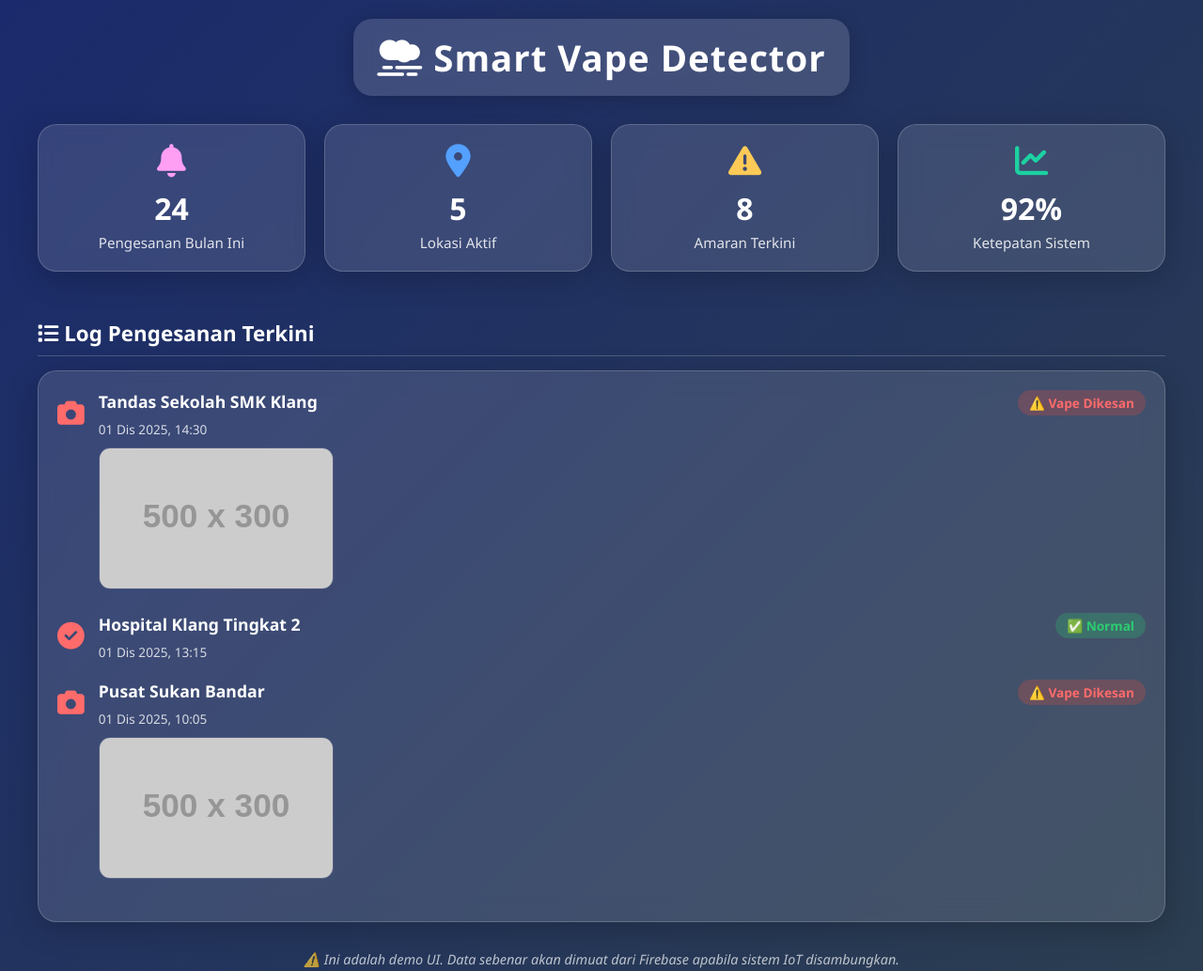
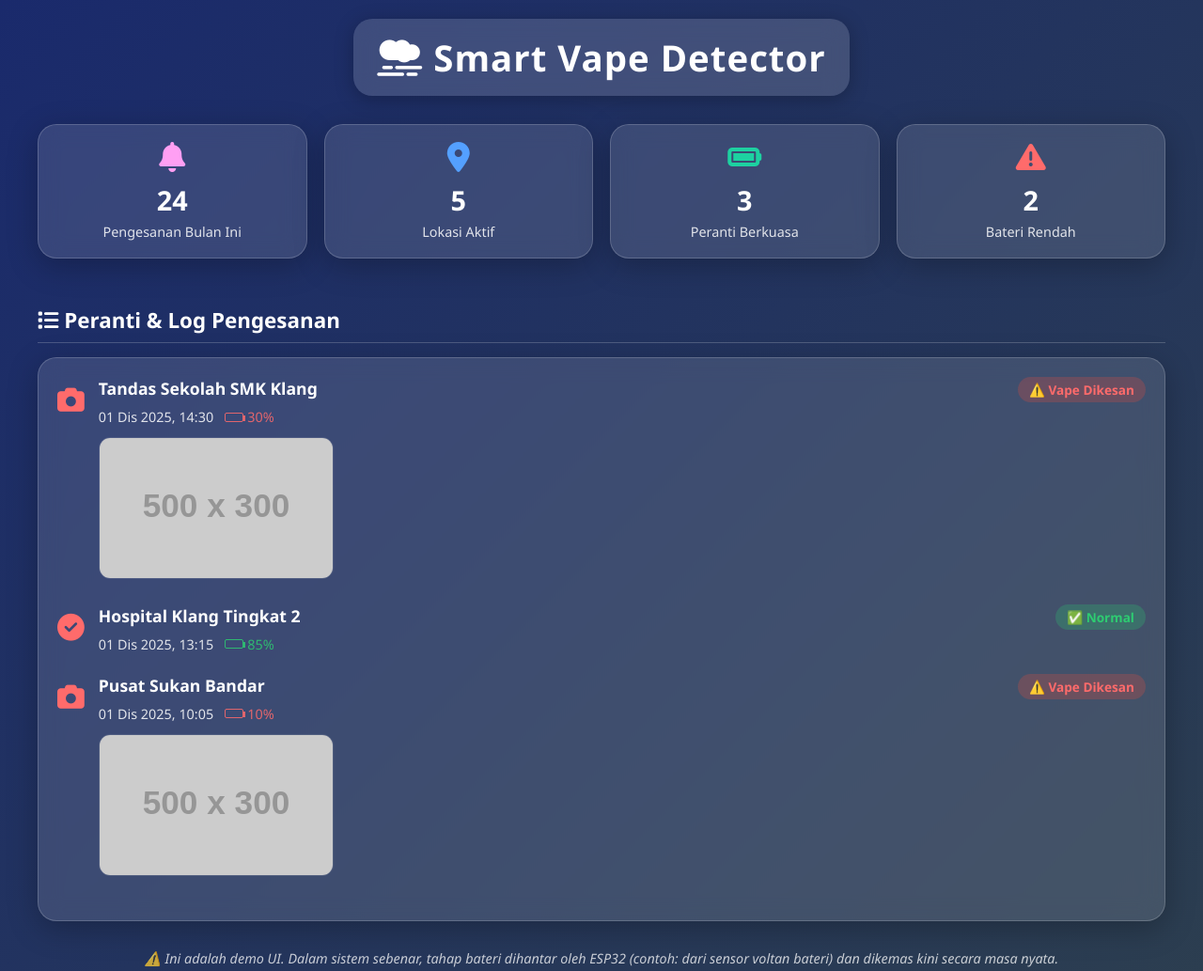
Before and after one commit to kaisertech11/SMART-VAPE-DETECTOR-V3, a plain HTML site: page index.html in a window 1280 px wide. Shown: the top 1033 px of the page at 94% size. Drawn offline with Linux system fonts and the light colour scheme; placeholder pictures from the web are drawn by us.

Commit message:
Update index.html

```diff
--- a/index.html
+++ b/index.html
@@ -3,7 +3,7 @@
 <head>
   <meta charset="UTF-8" />
   <meta name="viewport" content="width=device-width, initial-scale=1.0"/>
-  <title>Smart Vape Detector – Dashboard Moden</title>
+  <title>Smart Vape Detector – Dashboard</title>
   <link rel="stylesheet" href="https://cdnjs.cloudflare.com/ajax/libs/font-awesome/6.5.0/css/all.min.css" />
   <style>
     * { margin: 0; padding: 0; box-sizing: border-box; }
@@ -28,15 +28,14 @@
       font-size: 2.4rem;
       letter-spacing: 1px;
       background: rgba(255,255,255,0.15);
-      backdrop-filter: blur(10px);
-      -webkit-backdrop-filter: blur(10px);
+      backdrop-filter: blur(12px);
+      -webkit-backdrop-filter: blur(12px);
       padding: 15px 25px;
       border-radius: 20px;
       display: inline-block;
-      box-shadow: 0 4px 20px rgba(0,0,0,0.2);
+      box-shadow: 0 4px 20px rgba(0,0,0,0.25);
     }
 
-    /* Glassmorphism Card */
     .glass-card {
       background: rgba(255, 255, 255, 0.12);
       backdrop-filter: blur(12px);
@@ -45,40 +44,40 @@
       border: 1px solid rgba(255, 255, 255, 0.18);
       padding: 20px;
       margin-bottom: 20px;
-      box-shadow: 0 8px 32px rgba(0, 0, 0, 0.2);
+      box-shadow: 0 8px 32px rgba(0, 0, 0, 0.25);
       transition: transform 0.3s ease;
     }
     .glass-card:hover {
       transform: translateY(-3px);
     }
 
-    /* Statistik Grid */
+    /* Statistik */
     .stats {
       display: grid;
-      grid-template-columns: repeat(auto-fit, minmax(220px, 1fr));
-      gap: 20px;
+      grid-template-columns: repeat(auto-fit, minmax(200px, 1fr));
+      gap: 18px;
       margin-bottom: 30px;
     }
     .stat-card {
       text-align: center;
-      padding: 20px 10px;
+      padding: 18px 10px;
     }
     .stat-card i {
-      font-size: 2.2rem;
-      margin-bottom: 12px;
+      font-size: 2rem;
+      margin-bottom: 10px;
       display: block;
     }
     .stat-value {
-      font-size: 2rem;
+      font-size: 1.8rem;
       font-weight: bold;
       margin: 5px 0;
     }
     .stat-label {
-      font-size: 0.95rem;
+      font-size: 0.9rem;
       opacity: 0.85;
     }
 
-    /* Detection Log */
+    /* Detection Item */
     .detections-title {
       margin: 20px 0 15px;
       font-size: 1.4rem;
@@ -89,7 +88,7 @@
     .detection-item {
       display: flex;
       gap: 15px;
-      margin-bottom: 20px;
+      margin-bottom: 22px;
       align-items: flex-start;
     }
     .detection-icon {
@@ -103,7 +102,9 @@
     .detection-header {
       display: flex;
       justify-content: space-between;
-      margin-bottom: 5px;
+      margin-bottom: 6px;
+      flex-wrap: wrap;
+      gap: 8px;
     }
     .location-name {
       font-weight: bold;
@@ -115,24 +116,49 @@
       font-size: 0.85rem;
       font-weight: bold;
     }
-    .status-detected {
-      background: rgba(231, 76, 60, 0.25);
-      color: #ff6b6b;
+    .status-detected { background: rgba(231, 76, 60, 0.25); color: #ff6b6b; }
+    .status-normal { background: rgba(46, 204, 113, 0.25); color: #2ecc71; }
+
+    .device-info {
+      display: flex;
+      align-items: center;
+      gap: 12px;
+      margin-top: 6px;
+      font-size: 0.9rem;
+      opacity: 0.85;
     }
-    .status-normal {
-      background: rgba(46, 204, 113, 0.25);
-      color: #2ecc71;
+    .battery {
+      display: flex;
+      align-items: center;
+      gap: 4px;
     }
-    .detection-time {
-      font-size: 0.85rem;
-      opacity: 0.8;
+    .battery-icon {
+      width: 20px;
+      height: 10px;
+      border: 1px solid currentColor;
+      border-radius: 2px;
+      position: relative;
+      display: inline-block;
     }
+    .battery-icon::after {
+      content: "";
+      position: absolute;
+      right: -3px;
+      top: 2px;
+      width: 3px;
+      height: 6px;
+      background: currentColor;
+    }
+    .battery-low { color: #ff6b6b; }
+    .battery-medium { color: #feca57; }
+    .battery-high { color: #2ecc71; }
+
     .detection-img {
       width: 100%;
       max-width: 250px;
       height: auto;
       border-radius: 12px;
-      margin-top: 10px;
+      margin-top: 12px;
       border: 1px solid rgba(255,255,255,0.1);
     }
 
@@ -140,17 +166,13 @@
       text-align: center;
       margin-top: 30px;
       font-style: italic;
-      opacity: 0.7;
+      opacity: 0.75;
       font-size: 0.9rem;
     }
 
     @media (max-width: 768px) {
-      .detection-item {
-        flex-direction: column;
-      }
-      .detection-icon {
-        align-self: flex-start;
-      }
+      .detection-item { flex-direction: column; }
+      .detection-icon { align-self: flex-start; }
     }
   </style>
 </head>
@@ -161,7 +183,7 @@
       <h1><i class="fas fa-smog"></i> Smart Vape Detector</h1>
     </header>
 
-    <!-- Statistik Palsu -->
+    <!-- Statistik -->
     <div class="stats">
       <div class="glass-card stat-card">
         <i class="fas fa-bell" style="color: #ff9ff3;"></i>
@@ -174,22 +196,22 @@
         <div class="stat-label">Lokasi Aktif</div>
       </div>
       <div class="glass-card stat-card">
-        <i class="fas fa-exclamation-triangle" style="color: #feca57;"></i>
-        <div class="stat-value">8</div>
-        <div class="stat-label">Amaran Terkini</div>
+        <i class="fas fa-battery-full" style="color: #1dd1a1;"></i>
+        <div class="stat-value">3</div>
+        <div class="stat-label">Peranti Berkuasa</div>
       </div>
       <div class="glass-card stat-card">
-        <i class="fas fa-chart-line" style="color: #1dd1a1;"></i>
-        <div class="stat-value">92%</div>
-        <div class="stat-label">Ketepatan Sistem</div>
+        <i class="fas fa-exclamation-triangle" style="color: #ff6b6b;"></i>
+        <div class="stat-value">2</div>
+        <div class="stat-label">Bateri Rendah</div>
       </div>
     </div>
 
     <!-- Log Pengesanan -->
-    <h2 class="detections-title"><i class="fas fa-list"></i> Log Pengesanan Terkini</h2>
+    <h2 class="detections-title"><i class="fas fa-list"></i> Peranti & Log Pengesanan</h2>
 
     <div class="glass-card">
-      <!-- Item 1 -->
+      <!-- Item 1: Vape + Bateri Rendah -->
       <div class="detection-item">
         <div class="detection-icon"><i class="fas fa-camera"></i></div>
         <div class="detection-content">
@@ -197,12 +219,17 @@
             <span class="location-name">Tandas Sekolah SMK Klang</span>
             <span class="status-badge status-detected">⚠️ Vape Dikesan</span>
           </div>
-          <div class="detection-time">01 Dis 2025, 14:30</div>
+          <div class="device-info">
+            <span class="detection-time">01 Dis 2025, 14:30</span>
+            <span class="battery battery-low">
+              <span class="battery-icon"></span> 30%
+            </span>
+          </div>
           <img src="https://via.placeholder.com/500x300/2c3e50/ffffff?text=Gambar+Vape+14:30" alt="Gambar Pengesanan" class="detection-img" />
         </div>
       </div>
 
-      <!-- Item 2 -->
+      <!-- Item 2: Normal + Bateri Penuh -->
       <div class="detection-item">
         <div class="detection-icon"><i class="fas fa-check-circle"></i></div>
         <div class="detection-content">
@@ -210,11 +237,16 @@
             <span class="location-name">Hospital Klang Tingkat 2</span>
             <span class="status-badge status-normal">✅ Normal</span>
           </div>
-          <div class="detection-time">01 Dis 2025, 13:15</div>
+          <div class="device-info">
+            <span class="detection-time">01 Dis 2025, 13:15</span>
+            <span class="battery battery-high">
+              <span class="battery-icon"></span> 85%
+            </span>
+          </div>
         </div>
       </div>
 
-      <!-- Item 3 -->
+      <!-- Item 3: Vape + Bateri Amaran -->
       <div class="detection-item">
         <div class="detection-icon"><i class="fas fa-camera"></i></div>
         <div class="detection-content">
@@ -222,14 +254,19 @@
             <span class="location-name">Pusat Sukan Bandar</span>
             <span class="status-badge status-detected">⚠️ Vape Dikesan</span>
           </div>
-          <div class="detection-time">01 Dis 2025, 10:05</div>
+          <div class="device-info">
+            <span class="detection-time">01 Dis 2025, 10:05</span>
+            <span class="battery battery-low">
+              <span class="battery-icon"></span> 10%
+            </span>
+          </div>
           <img src="https://via.placeholder.com/500x300/1a2a6c/ffffff?text=Gambar+Vape+10:05" alt="Gambar Pengesanan" class="detection-img" />
         </div>
       </div>
     </div>
 
     <div class="note">
-      ⚠️ Ini adalah demo UI. Data sebenar akan dimuat dari Firebase apabila sistem IoT disambungkan.
+      ⚠️ Ini adalah demo UI. Dalam sistem sebenar, tahap bateri dihantar oleh ESP32 (contoh: dari sensor voltan bateri) dan dikemas kini secara masa nyata.
     </div>
   </div>
 
```
